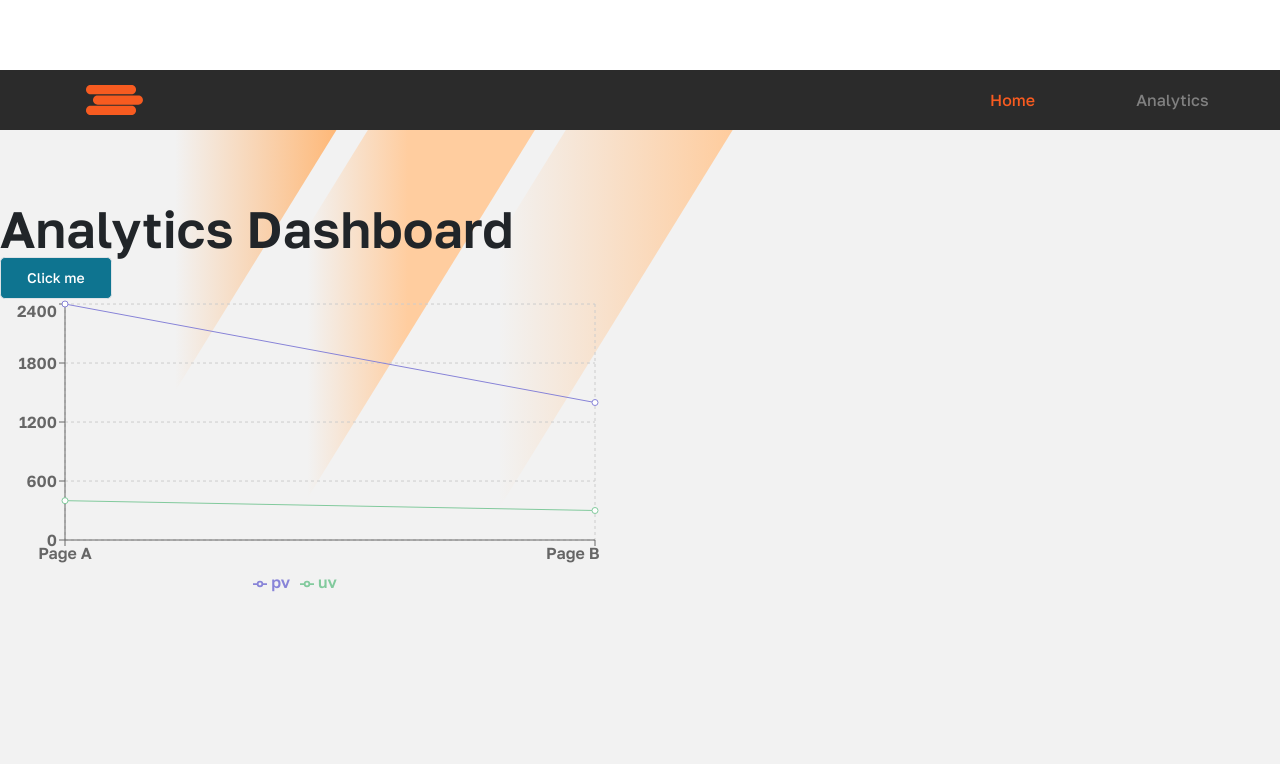
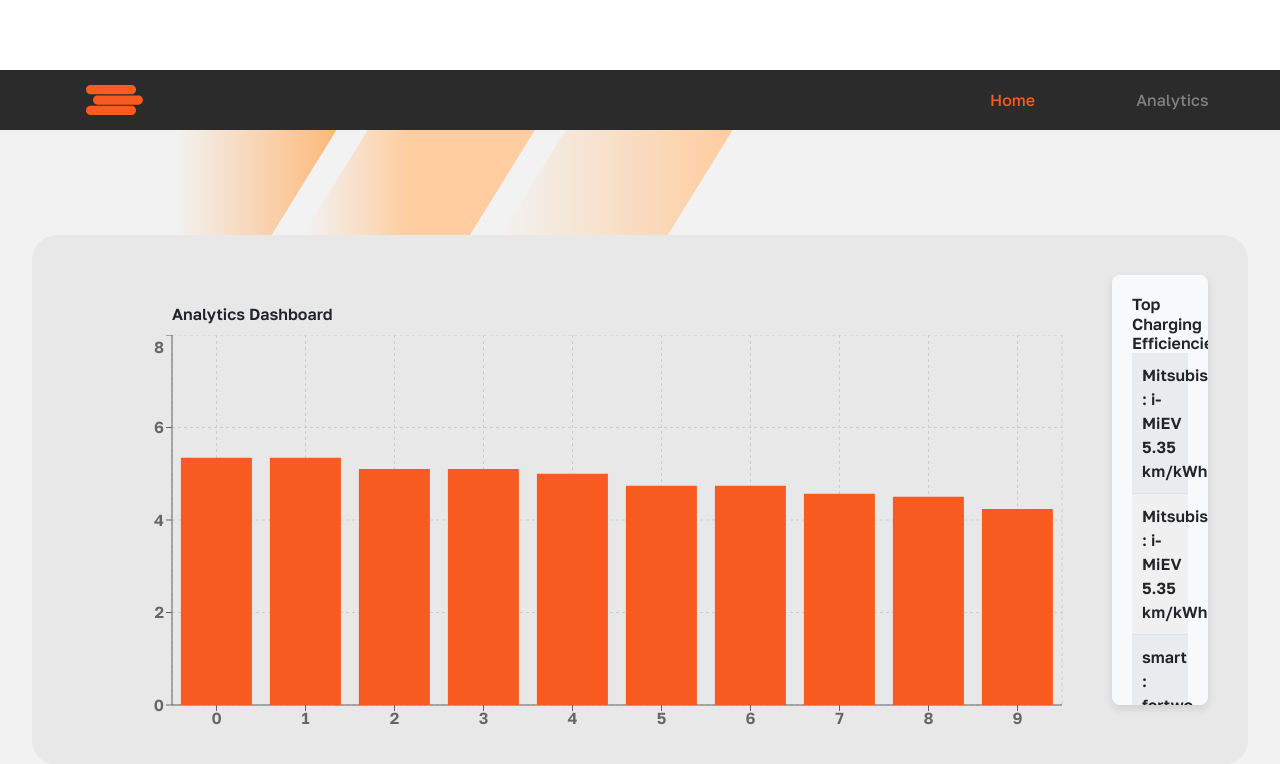
Before and after one commit to CarbonCopyRepo/frontend, a React (Vite) app: page /analytics in a window 1280 px wide. Shown: the top 764 px of the page. Built offline with nearby package versions, Linux system fonts and the light colour scheme.

Commit message:
charging efficiencies added

```diff
--- a/src/Analytics.css
+++ b/src/Analytics.css
@@ -7,13 +7,89 @@
 .chargingEfficiencyContainer {
     margin-top: 200px;
     display: flex;
+    background-color: #e8e8e8;
+    border-radius: 25px;
+    padding: 40px;
+    padding-bottom: 10px;
+    width: 95%;
+    display: flex;          /* Enable Flexbox */
+    align-items: flex-start; /* Align items vertically from the start */
+    justify-content: space-around; /* Distribute extra space around the items */
+
+}
+
+main {
+    width: 100%;
+}
+
+.analyticsContainer {
+    display: flex;           /* Enables flexbox */
+    align-items: center;     /* Centers children vertically */
+    height: 100vh;           /* Optional: sets the height of the parent */
+    justify-content: space-around; /* Distribute extra space around the items */
+    flex-direction: column;
+}
+
+.chargingEfficiencySection {
+    flex: 3;  /* Takes up twice as much space as the list */
+    padding: 20px; /* Optional: for internal spacing */
+}
+
+.highEfficiencyList {
+    list-style: none;
+
+    flex: 2;  /* Takes up half the space of chargingEfficiencySection */
+    background-color: #f8f9fa; /* Light grey background */
+    border-radius: 8px;        /* Rounded corners */
+    padding: 20px;             /* Padding around the content */
+    overflow-y: auto;          /* Enable vertical scrolling */
+    max-height: 430px;         /* Optional: Adjust based on your design needs */
+    box-shadow: 0 4px 8px rgba(0, 0, 0, 0.1); /* Optional: Adds subtle shadow for depth */
 }
 
 .dashboardHeader {
     flex: 1;
-    margin-left: 12%;
+    margin-left: 8%;
+    padding: 10px;
+    padding-left: 0;
   }
 
   .chartContainer {
     flex: 1;
   }
+
+
+.highEfficiencyList ul {
+    list-style: none; /* Removes bullet points */
+    margin: 0;
+    padding: 0;
+}
+
+.highEfficiencyList li {
+    padding: 10px;                    /* Padding inside each list item */
+    border-bottom: 1px solid #dee2e6; /* Adds a separator line between items */
+}
+
+.highEfficiencyList li:nth-child(odd) {
+    background-color: #f0f0f0; /* Lighter shade for odd items */
+}
+
+.highEfficiencyList li:nth-child(even) {
+    background-color: #e9ecef; /* Slightly darker shade for even items */
+}
+
+.highEfficiencyList li:last-child {
+    border-bottom: none; /* Removes the border from the last item */
+}
+
+.chargingEfficiencySection {
+    flex: 2;  /* Takes up the space allotted by the parent flex setting */
+    align-items: center;  /* Centers the chart vertically */
+    justify-content: center; /* Centers the chart horizontally */
+}
+
+.charging-efficiency-chart {
+    width: 100%; /* Adjust width as needed */
+    height: auto; /* Adjust to 'auto' or set a minimum height */
+    flex-grow: 1; /* Allows the chart to expand to fill the container */
+}
--- a/src/Analytics.tsx
+++ /dev/null
@@ -1,67 +0,0 @@
-import React from 'react';
-import electricCarData from './data/ev.json';
-import './Analytics.css';
-import { BarChart, Bar, XAxis, YAxis, Tooltip, CartesianGrid, ResponsiveContainer, LineChart, Legend, Line} from 'recharts';
-
-interface ElectricCarData {
-    year: number;
-    make: string;
-    model: string;
-    energy_per_100_km: number;
-    vehicle_type: string;
-    emissions_per_km: number;
-    emissions_per_mile: number;
-    battery_capacity_kWh?: number;
-  }
-
-const AnalyticsPage: React.FC = () => {
-
-    const calculateChargingEfficiency = (carData: ElectricCarData): number => {
-        // Calculate charging efficiency (km/kWh)
-        return 100 / carData.energy_per_100_km;
-      };
-
-    const chargingEfficiencyData = electricCarData.map((car) => ({
-        make: car.make,
-        model: car.model,
-        charging_efficiency: calculateChargingEfficiency(car),
-        combinedLabel : "${charging_efficiency}, ${car.make}"
-    }));
-
-
-
-    const ChargingEfficiencyChart: React.FC<{ data: any[] }> = ({ data }) => {
-        return (
-          <ResponsiveContainer width={600} height={500} >
-            <BarChart className="charging-efficiency-chart" data={data} margin={{ top: 20, right: 30, left: 20, bottom: 20 }} title='Charging Efficiency'>
-              <CartesianGrid strokeDasharray="3 3" />
-              <XAxis dataKey="model" angle={-45} textAnchor="end" interval={0} />
-              <YAxis value = "Charging Efficiency (km/kWh)" position="insideLeft" angle={-90}/>
-              <Tooltip />
-              <Bar dataKey = "charging_efficiency" fill="orange" />
-            </BarChart>
-          </ResponsiveContainer>
-        );
-      };
-
-    return (
-        <div className = 'chargingEfficiencyContainer'>
-            <div>
-                <div className = "dashboardHeader">
-                    <h4>Analytics Dashboard</h4>
-                </div>
-                <div className = "chartContainer">
-                    <ChargingEfficiencyChart data={chargingEfficiencyData} />
-                </div>
-            </div>
-
-            <div>
-
-            </div>
-
-
-        </div>
-    );
-};
-
-export default AnalyticsPage;
--- a/src/index.css
+++ b/src/index.css
@@ -51,6 +51,7 @@ body {
   min-height: 100vh;
 }
 
+
 h1 {
   font-size: 3.2em;
   line-height: 1.1;
--- a/src/routes/Analytics.tsx
+++ b/src/routes/Analytics.tsx
@@ -1,21 +1,72 @@
 import React from 'react';
-import { Button } from 'flowbite-react';
-import AnalyticsChart from '../components/AnalyticsChart';
+import electricCarData from '../data/ev.json';
+import '../Analytics.css';
+import { BarChart, Bar, XAxis, YAxis, Tooltip, CartesianGrid, ResponsiveContainer, LineChart, Legend, Line} from 'recharts';
+
+interface ElectricCarData {
+    year: number;
+    make: string;
+    model: string;
+    energy_per_100_km: number;
+    vehicle_type: string;
+    emissions_per_km: number;
+    emissions_per_mile: number;
+    battery_capacity_kWh?: number;
+  }
 
 const AnalyticsPage: React.FC = () => {
-  const data = [
-    { name: 'Page A', uv: 400, pv: 2400, amt: 2400 },
-    { name: 'Page B', uv: 300, pv: 1398, amt: 2210 },
-    // More data can be added here
-  ];
 
-  return (
-    <div>
-      <h1>Analytics Dashboard</h1>
-      <Button>Click me</Button>
-      <AnalyticsChart data={data} />
-    </div>
-  );
-};
+    const calculateChargingEfficiency = (carData: ElectricCarData): number => {
+        // Calculate charging efficiency (km/kWh)
+        return 100 / carData.energy_per_100_km;
+      };
+
+    const chargingEfficiencyData = electricCarData.map((car) => ({
+        make: car.make,
+        model: car.model,
+        charging_efficiency: calculateChargingEfficiency(car),
+        combinedLabel : `${car.make}`
+    }))
+    .sort((a, b) => b.charging_efficiency - a.charging_efficiency);  // Sorting by efficiency descending
+
+    const ChargingEfficiencyChart: React.FC<{ data: any[] }> = ({ data }) => {
+        return (
+          <ResponsiveContainer width={1000} height={400} >
+            <BarChart className="charging-efficiency-chart" data={data} margin={{ top: 0, right: 30, left: 20, bottom: 0 }} title='Charging Efficiency'>
+              <CartesianGrid strokeDasharray="3 3" />
+              <XAxis  />
+              <YAxis value = "Charging Efficiency (km/kWh)" position="insideLeft"/>
+              <Tooltip />
+              <Bar dataKey = "charging_efficiency" fill="#F75B20" />
+            </BarChart>
+          </ResponsiveContainer>
+        );
+      };
+
+      return (
+        <div className='analyticsContainer'>
+            <div className = 'chargingEfficiencyContainer'>
+                <div className = 'chargingEfficiencySection'>
+                    <div className="dashboardHeader">
+                        <h4>Analytics Dashboard</h4>
+                    </div>
+                    <div className = "chartContainer">
+                        <ChargingEfficiencyChart data={chargingEfficiencyData} />
+                    </div>
+                </div>
+                <div className="highEfficiencyList">
+                    <h5>Top Charging Efficiencies</h5>
+                    {chargingEfficiencyData.map((car, index) => (
+                      <li key={index} className="listItem">
+                          <div className="carInfo">{car.combinedLabel}   :   {car.model}</div>
+                          <div className="efficiencyInfo">{car.charging_efficiency.toFixed(2)} km/kWh</div>
+                      </li>
+
+                  ))}
+                </div>
+            </div>
+        </div>
+    );
+  }
 
 export default AnalyticsPage;
```
